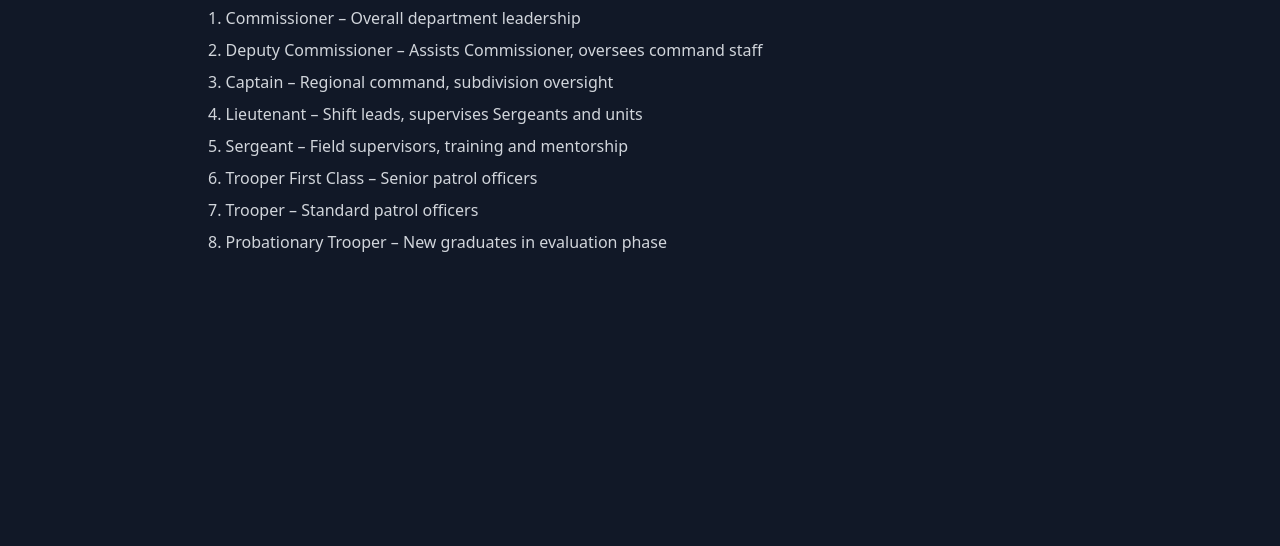
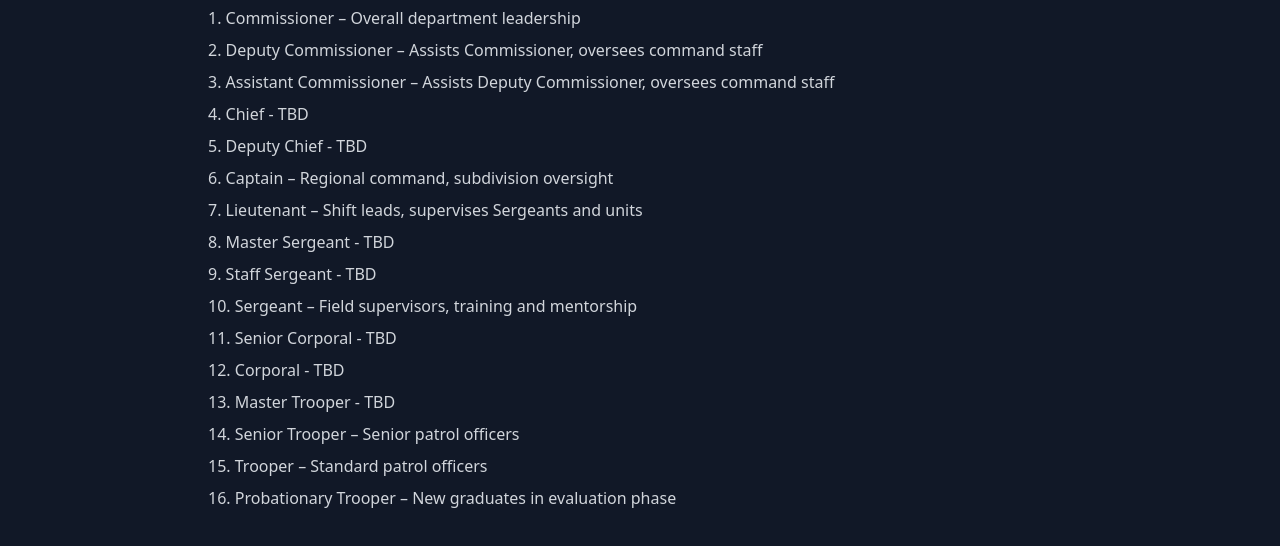
Before and after one commit to San-Andreas-State-Troopers-RTRP/SAST, a plain HTML site: page chain-of-command.html in a window 1280 px wide. Shown: the part 198-744 px from the top of the page. Drawn offline with nearby package versions, Linux system fonts and the light colour scheme.

Commit message:
Update chain-of-command.html

```diff
--- a/chain-of-command.html
+++ b/chain-of-command.html
@@ -23,10 +23,18 @@
     <ol class="list-decimal list-inside text-gray-300 space-y-2">
       <li>Commissioner – Overall department leadership</li>
       <li>Deputy Commissioner – Assists Commissioner, oversees command staff</li>
+      <li>Assistant Commissioner – Assists Deputy Commissioner, oversees command staff</li>
+      <li>Chief - TBD</li>
+      <li>Deputy Chief - TBD</li>
       <li>Captain – Regional command, subdivision oversight</li>
       <li>Lieutenant – Shift leads, supervises Sergeants and units</li>
+      <li>Master Sergeant - TBD</li>
+      <li>Staff Sergeant - TBD</li>
       <li>Sergeant – Field supervisors, training and mentorship</li>
-      <li>Trooper First Class – Senior patrol officers</li>
+      <li>Senior Corporal - TBD</li>
+      <li>Corporal - TBD</li>
+      <li>Master Trooper - TBD</li>
+      <li>Senior Trooper – Senior patrol officers</li>
       <li>Trooper – Standard patrol officers</li>
       <li>Probationary Trooper – New graduates in evaluation phase</li>
     </ol>
```
